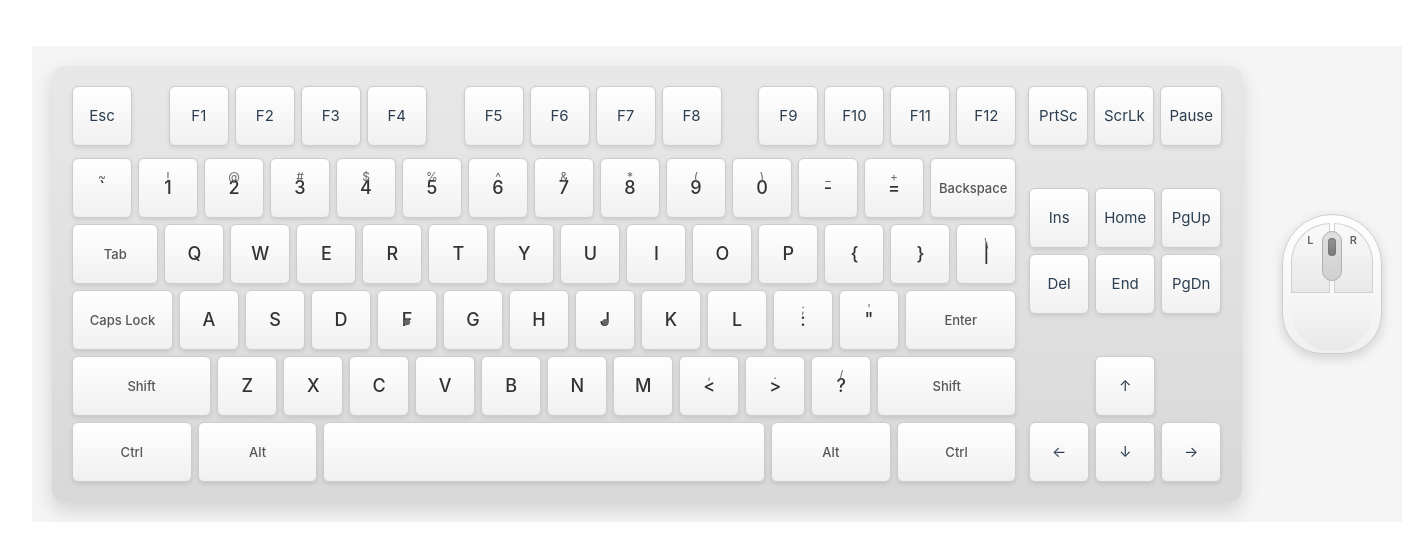
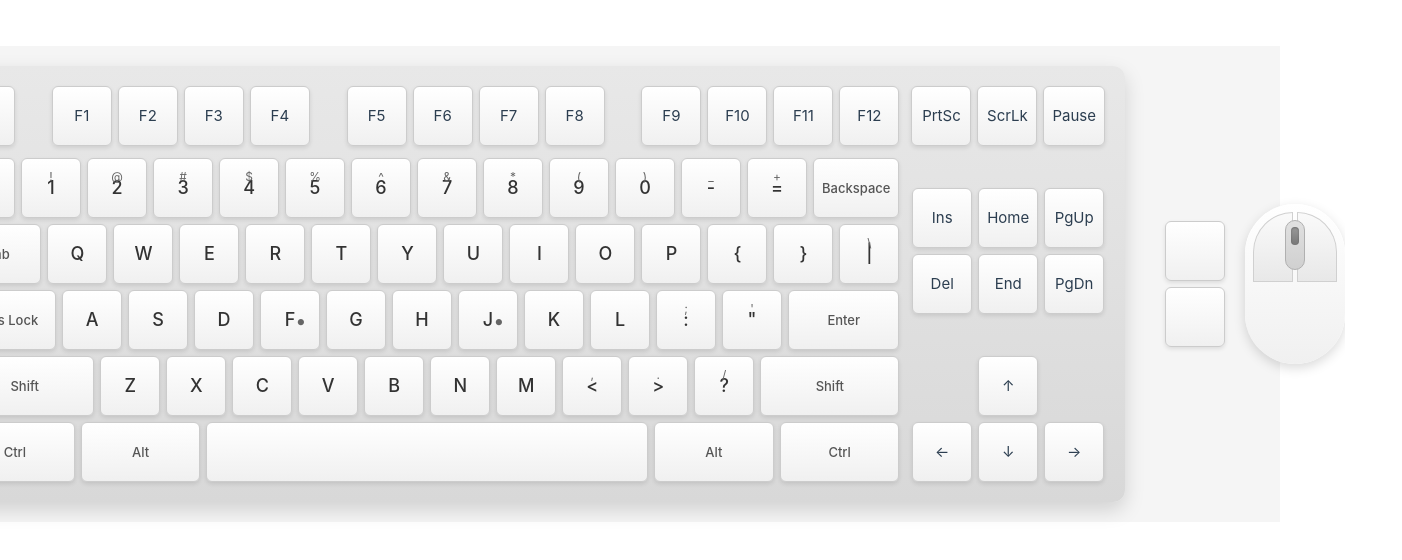
Before and after one commit to Towerrrr/MapMuse, a Vue app: page / in a window 1280 px wide. Shown: the part 116-676 px from the top of the page, 1402 px wide, since content can reach past the window. Built offline with nearby package versions, Linux system fonts and the light colour scheme.

Commit message:
fix: 鼠标样式

```diff
--- a/src/assets/main.css
+++ b/src/assets/main.css
@@ -1,10 +1,8 @@
 @import './base.css';
 
 #app {
-  max-width: 100%;
-  margin: 0 auto;
-  padding: 2rem;
-  font-weight: normal;
+  width: 100%;
+  /* padding: 2rem; */
 }
 
 a,
@@ -15,20 +13,13 @@ a,
   padding: 3px;
 }
 
+body {
+  display: flex;
+  place-items: center;
+}
+
 @media (hover: hover) {
   a:hover {
     background-color: hsla(160, 100%, 37%, 0.2);
   }
 }
-
-@media (min-width: 1024px) {
-  body {
-    display: flex;
-    place-items: center;
-  }
-
-  #app {
-    display: grid;
-    padding: 0 2rem;
-  }
-}
--- a/src/views/HomeView.vue
+++ b/src/views/HomeView.vue
@@ -128,19 +128,22 @@
 
     <!-- 鼠标部分 -->
     <div class="mouse-section">
+      <div class="side-buttons">
+        <div class="key"></div>
+        <div class="key"></div>
+      </div>
       <div class="mouse">
         <div class="mouse-buttons">
           <button class="mouse-btn left-btn">
-            <span class="btn-label">L</span>
+            <span class="btn-label"></span>
           </button>
           <div class="mouse-wheel">
             <div class="wheel-scroll"></div>
           </div>
           <button class="mouse-btn right-btn">
-            <span class="btn-label">R</span>
+            <span class="btn-label"></span>
           </button>
         </div>
-        <div class="mouse-body"></div>
       </div>
     </div>
   </div>
@@ -213,6 +216,7 @@ export default {
 
 <style scoped>
 .keyboard-container {
+  width: 100%;
   display: flex;
   flex-direction: row;
   justify-content: center;
@@ -220,103 +224,6 @@ export default {
   background-color: #f5f5f5;
   padding: 20px;
   gap: 40px;
-}
-
-/* 鼠标样式 */
-.mouse-section {
-  display: flex;
-  justify-content: center;
-}
-
-.mouse {
-  width: 100px;
-  height: 140px;
-  background: linear-gradient(to bottom, #ffffff, #f0f0f0);
-  border: 1px solid #ccc;
-  border-radius: 50px 50px 40px 40px;
-  box-shadow:
-    0 4px 12px rgba(0, 0, 0, 0.15),
-    inset 0 1px 0 rgba(255, 255, 255, 0.8);
-  position: relative;
-  padding: 8px;
-}
-
-.mouse-buttons {
-  display: flex;
-  gap: 4px;
-  height: 70px;
-  position: relative;
-}
-
-.mouse-btn {
-  flex: 1;
-  background: linear-gradient(to bottom, #fafafa, #e8e8e8);
-  border: 1px solid #d0d0d0;
-  cursor: pointer;
-  transition: all 0.1s ease;
-  position: relative;
-  display: flex;
-  align-items: flex-start;
-  justify-content: center;
-  padding-top: 8px;
-}
-
-.mouse-btn:hover {
-  background: linear-gradient(to bottom, #f0f0f0, #e0e0e0);
-}
-
-.mouse-btn:active {
-  transform: translateY(1px);
-  box-shadow: 0 1px 2px rgba(0, 0, 0, 0.1);
-}
-
-.left-btn {
-  border-radius: 40px 0 0 0;
-  border-right: 0.5px solid #d0d0d0;
-}
-
-.right-btn {
-  border-radius: 0 40px 0 0;
-  border-left: 0.5px solid #d0d0d0;
-}
-
-.btn-label {
-  font-size: 11px;
-  color: #666;
-  font-weight: 600;
-  font-family: -apple-system, BlinkMacSystemFont, 'Segoe UI', sans-serif;
-}
-
-.mouse-wheel {
-  position: absolute;
-  left: 50%;
-  transform: translateX(-50%);
-  top: 8px;
-  width: 20px;
-  height: 50px;
-  background: linear-gradient(to bottom, #e0e0e0, #d0d0d0);
-  border: 1px solid #b0b0b0;
-  border-radius: 10px;
-  display: flex;
-  align-items: flex-start;
-  justify-content: center;
-  padding-top: 6px;
-  z-index: 1;
-}
-
-.wheel-scroll {
-  width: 8px;
-  height: 18px;
-  background: linear-gradient(to bottom, #999, #777);
-  border-radius: 4px;
-  box-shadow: inset 0 1px 2px rgba(0, 0, 0, 0.3);
-}
-
-.mouse-body {
-  margin-top: -2px;
-  height: 60px;
-  background: linear-gradient(to bottom, #f8f8f8, #e8e8e8);
-  border-radius: 0 0 40px 40px;
 }
 
 .keyboard {
@@ -354,13 +261,6 @@ export default {
   box-shadow:
     0 2px 4px rgba(0, 0, 0, 0.1),
     inset 0 1px 0 rgba(255, 255, 255, 0.8);
-  cursor: pointer;
-  font-family: -apple-system, BlinkMacSystemFont, 'Segoe UI', sans-serif;
-  display: flex;
-  flex-direction: column;
-  align-items: center;
-  justify-content: center;
-  transition: all 0.1s ease;
   padding: 8px;
 }
 
@@ -457,4 +357,96 @@ export default {
   gap: 6px;
 }
 
+
+/* region 鼠标样式 */
+.mouse-section {
+  display: flex;
+  flex-direction: row;
+  align-items: center;
+  gap: 20px;
+}
+
+.side-buttons {
+  display: flex;
+  flex-direction: column;
+  gap: 6px;
+}
+
+.mouse {
+  width: 100px;
+  height: 160px;
+  background: linear-gradient(to bottom, #ffffff, #f0f0f0);
+  border-radius: 50px 50px 50px 50px;
+  box-shadow:
+    0 4px 12px rgba(0, 0, 0, 0.15),
+    inset 0 1px 0 rgba(255, 255, 255, 0.8);
+  padding: 8px;
+}
+
+.mouse-buttons {
+  display: flex;
+  gap: 4px;
+  height: 70px;
+  position: relative;
+}
+
+.mouse-btn {
+  flex: 1;
+  background: linear-gradient(to bottom, #fafafa, #e8e8e8);
+  border: 1px solid #d0d0d0;
+}
+
+.mouse-btn:hover {
+  background: linear-gradient(to bottom, #f0f0f0, #e0e0e0);
+}
+
+.mouse-btn:active {
+  transform: translateY(1px);
+  box-shadow: 0 1px 2px rgba(0, 0, 0, 0.1);
+}
+
+.left-btn {
+  border-radius: 40px 0 0 0;
+  border-right: 0.5px solid #d0d0d0;
+}
+
+.right-btn {
+  border-radius: 0 40px 0 0;
+  border-left: 0.5px solid #d0d0d0;
+}
+
+.btn-label {
+  font-size: 11px;
+  color: #666;
+  font-weight: 600;
+  font-family: -apple-system, BlinkMacSystemFont, 'Segoe UI', sans-serif;
+}
+
+.mouse-wheel {
+  position: absolute;
+  left: 50%;
+  transform: translateX(-50%);
+  top: 8px;
+  width: 20px;
+  height: 50px;
+  background: linear-gradient(to bottom, #e0e0e0, #d0d0d0);
+  border: 1px solid #b0b0b0;
+  border-radius: 10px;
+  display: flex;
+  align-items: flex-start;
+  justify-content: center;
+  padding-top: 6px;
+  z-index: 1;
+}
+
+.wheel-scroll {
+  width: 8px;
+  height: 18px;
+  background: linear-gradient(to bottom, #999, #777);
+  border-radius: 4px;
+  box-shadow: inset 0 1px 2px rgba(0, 0, 0, 0.3);
+}
+
+/** endregion */
+
 </style>
```
